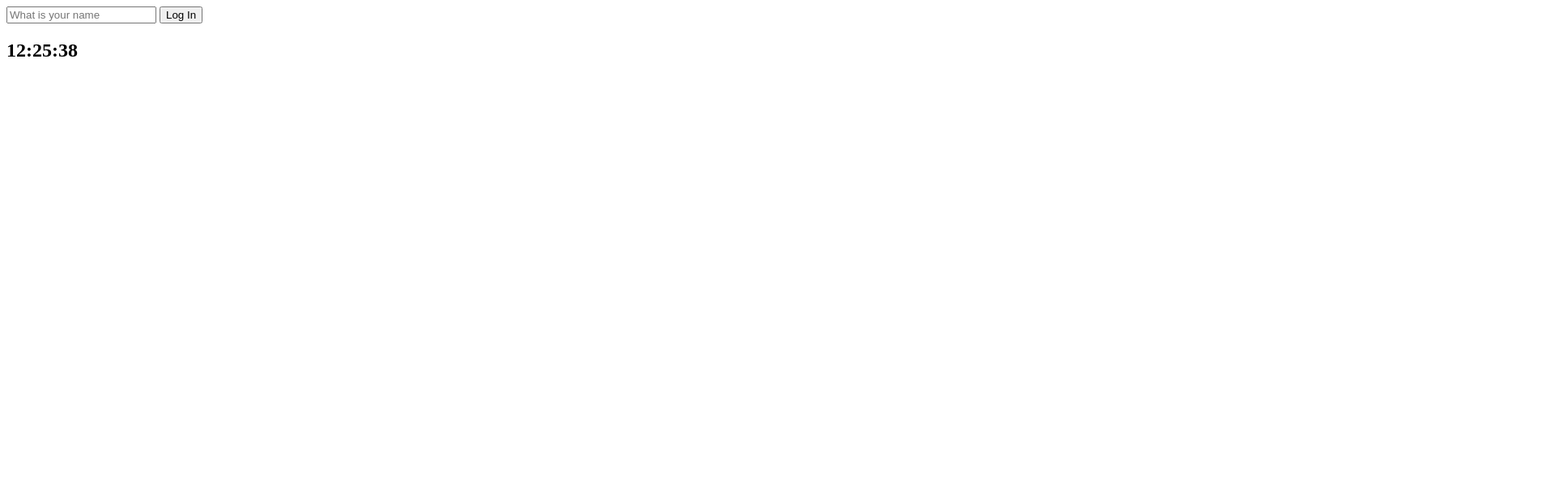
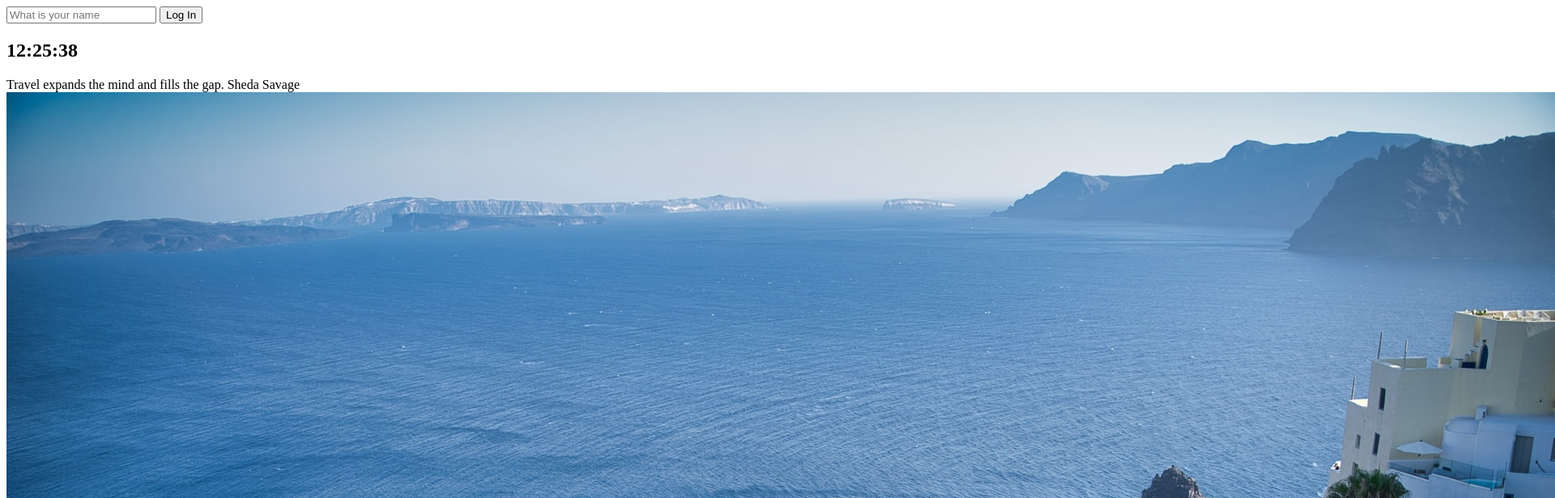
Before and after one commit to k-oyun/Java-Script, a plain HTML site: page index.html in a window 1280 px wide. Shown: the top 616 px of the page at 81% size, 1920 px wide, since content can reach past the window. Drawn offline with Linux system fonts and the light colour scheme.

Commit message:
Finish background

```diff
--- a/index.html
+++ b/index.html
@@ -17,11 +17,18 @@
     </form>
     <h2 id="clock"> </h2>
     <h1 id="greeting" class="hidden"></h1>
+    <div id = quote>
+        <span></span>
+        <span></span>
+    </div>
 
 
 
     <!-- 자바 스크립트 불러오기 -->
     <script src="js/greetings.js"></script>
     <script src="js/clock.js"></script>
+    <script src="js/quotes.js"></script>
+    <script src="js/background.js"></script>
+
 </body>
 </html>
--- /dev/null
+++ b/js/background.js
@@ -0,0 +1,21 @@
+const images =[
+    "0.jpeg",
+    "1.jpeg",
+    "2.jpeg"
+];
+
+const chosenImage = images[Math.floor(Math.random() * images.length)];
+
+//새로운 요소를 만들어 html에 추가하는 방법
+//<img src="img"/>랑 똑같음
+const bgImage = document.createElement("img");
+bgImage.src= `img/${chosenImage}`;
+
+//html에 추가
+//append는 가장 뒤에
+//prepend는 가장 위에
+document.body.appendChild(bgImage);
+
+
+
+console.log();
--- a/js/clock.js
+++ b/js/clock.js
@@ -1,6 +1,7 @@
 const clock = document.querySelector("h2#clock");
 
 function getClock() {
+    //시간 API
     const date = new Date();
 
     //padStart를 이용하여 string 앞에 ( 몇개로 채울지, 뭐로 채울지)
@@ -17,6 +18,7 @@ function getClock() {
 getClock();
 
 // 5초마다 반복
+// 이것을 이용하여 date를 현재 시간으로 인식할 수 있다.
  setInterval(getClock, 1000);
 
 // 5초 뒤에 실행
--- /dev/null
+++ b/js/quotes.js
@@ -0,0 +1,52 @@
+const quotes = [
+    {
+        quote: "The way to get started is to quit talking and begin doing.",
+        author: "Walt Disney",
+      },
+      {
+        quote: "Life is what happens when you're busy making other plans.",
+        author: "John Lennon",
+      },
+      {
+        quote: "The world is a book and those who do not travel read only one page.",
+        author: "Saint Augustine",
+      },
+      {
+        quote: "Life is either a daring adventure or nothing at all.",
+        author: "Helen Keller",
+      },
+      {
+        quote: "To Travel is to Live",
+        author: "Hans Christian Andersen",
+      },
+      {
+        quote: "Only a life lived for others is a life worthwhile.",
+        author: "Albert Einstein",
+      },
+      {
+        quote: "You only live once, but if you do it right, once is enough.",
+        author: "Mae West",
+      },
+      {
+        quote: "Never go on trips with anyone you do ntot love.",
+        author: "Hemmingway",
+      },
+      {
+        quote: "We wander for distraction, but we travel for fulfilment.",
+        author: "Hilaire Belloc",
+      },
+      {
+        quote: "Travel expands the mind and fills the gap.",
+        author: "Sheda Savage",
+      },
+];
+
+
+const quote = document.querySelector("#quote span:first-child");
+const author = document.querySelector("#quote span:last-child");
+
+//10개를 랜덤으로 돌리기 위해서
+const todayQuote = quotes[Math.floor(Math.random() * quotes.length)];
+
+quote.innerText = todayQuote.quote;
+author.innerText = todayQuote.author;
```
Also changed, not shown: img/0.jpeg (added), img/1.jpeg (added), img/2.jpeg (added).
